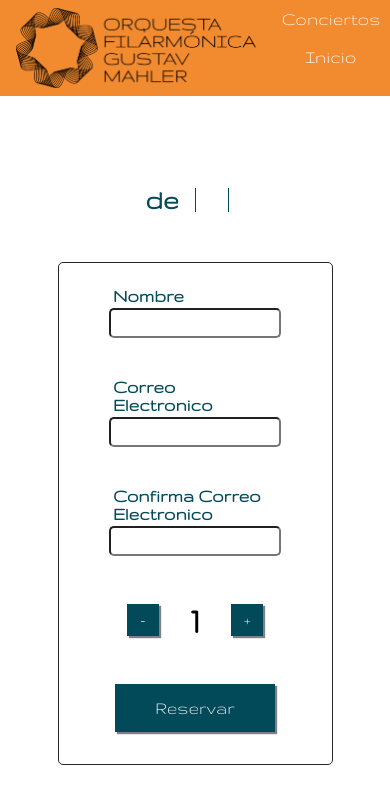
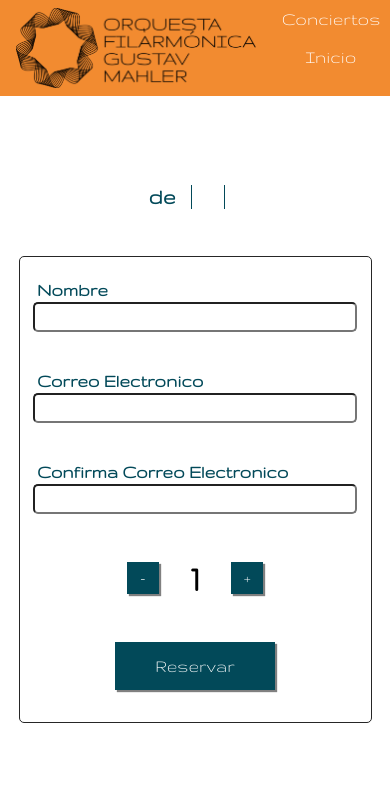
Before and after one commit to AlexinGtz/OFGM-Frontend, a React (Create React App) app: page /tickets/1 in a window 390 px wide. Shown: the top 804 px of the page. Built offline with nearby package versions, Linux system fonts and the light colour scheme; no server answers.

Commit message:
Added reactiveness

```diff
--- a/src/components/Concerts/SingleConcert/SingleConcert.css
+++ b/src/components/Concerts/SingleConcert/SingleConcert.css
@@ -98,6 +98,10 @@
     margin: 1rem 0;
 }
 
+.singleConcertsBigSeparator {
+    height: 15rem;
+}
+
 @media (max-width: 1100px) {
     .singleConcertsTitle {
         font-size: 30px;
@@ -120,6 +124,14 @@
     }
 }
 
-.singleConcertsBigSeparator {
-    height: 15rem;
+@media(max-width: 900px) {
+    .singleConcertsMainDiv {
+        width: 80%;
+    }
 }
+
+@media(max-width: 650px) {
+    .singleConcertsMainDiv {
+        width: 100%;
+    }
+}
--- a/src/components/Concerts/SingleConcert/SingleConcert.tsx
+++ b/src/components/Concerts/SingleConcert/SingleConcert.tsx
@@ -26,15 +26,22 @@ const SingleConcert = (props: SingleConcertProps) => {
         navigate(`/tickets/${props.concert.id}`)
     }
 
+    const reserveButton = (
+        <div className='singleConcertsTicketsButton'>
+                <Button onClick={onTicketClick}>{props.concert.concertType === 'free' ? 'Reservar' : 'Comprar'}</Button>
+        </div>
+    )
+
+    const concertDate = new Date(props.concert.concertDate);
+    const today = new Date();
+
   return (
     <div className='singleConcertsMainDiv'>
         <div className='singleConcertsDate'>
             <h1 className='singleConcertsDateNumberText'>{dayNumber}</h1>
             <h2 className='singleConcertsDateText'>{month}</h2>
             <h2 className='singleConcertsDateText'>{year}</h2>
-            <div className='singleConcertsTicketsButton'>
-                <Button onClick={onTicketClick}>{props.concert.concertType === 'free' ? 'Reservar' : 'Comprar'}</Button>
-            </div>
+            {concertDate >= today && reserveButton}
         </div>
         <Separator height='16rem' />
         <div className='singleConcertsInfo'>
--- a/src/components/HomePage/HomePage.css
+++ b/src/components/HomePage/HomePage.css
@@ -1,5 +1,12 @@
 .homePageInformation {
-    width: 60rem;
+    width: 80%;
+    display: flex;
+    flex-direction: column;
+    align-items: center;
+}
+
+.homePageTitle {
+    margin: 1rem 3rem;
 }
 
 .homePageMainDiv {
@@ -10,6 +17,7 @@
 
 .homePageParagraph {
     text-align: justify;
+    margin: 1rem 1rem;
 }
 
 .homePageConcerts {
@@ -19,3 +27,9 @@
     display: flex;
     flex-direction: column;
 }
+
+@media(max-width: 750px){
+    .homePageConcerts {
+        width: 80%;
+    }
+}
--- a/src/components/HomePage/HomePage.tsx
+++ b/src/components/HomePage/HomePage.tsx
@@ -42,7 +42,7 @@ export const HomePage = () => {
 
   return (
     <div className='homePageMainDiv'>
-      <h1>Orquesta Filarmónica Gustav Mahler</h1>
+      <h1 className='homePageTitle'>Orquesta Filarmónica Gustav Mahler</h1>
       <img src="" alt="" />
       <div className='homePageInformation'>
         <h2>¿Quiénes Somos?</h2>
--- a/src/components/MainPageConcerts/MainPageConcerts.css
+++ b/src/components/MainPageConcerts/MainPageConcerts.css
@@ -1,8 +1,10 @@
 .mainPageConcertsDiv{
     display: flex;
     flex-direction: row;
-    width: 35rem;
-    height: 12rem;
+    width: 60%;
+    height: fit-content;
+    margin: 1rem 0;
+    padding: 1rem 0;
     border: 0.15rem solid #262626;
     border-radius: 8px;
     align-items: center;
@@ -47,6 +49,7 @@
 
 .mainPageConcertsTime{
     text-align: end;
+    align-self: baseline;
 }
 
 .mainPageConcertsLocation{
@@ -68,3 +71,42 @@
     width: 6rem;
     height: 2rem;
 }
+
+@media(max-width: 1200px) {
+    .mainPageConcertsDiv{
+        width: 100%;
+    }
+}
+
+@media(max-width: 900px) {
+    .mainPageConcertsDateInfo{
+        font-size: medium;
+    }
+
+    .mainPageConcertsLocation{
+        font-size: medium;
+    }
+
+    .mainPageConcertsEvent{
+        font-size: large;
+    }
+
+    .mainPageConcertsImage{
+        height: 8rem;
+    }
+}
+
+@media(max-width: 600px){
+    .mainPageConcertsDateInfo{
+        flex-direction: column;
+        text-align: left;
+    }
+
+    .mainPageConcertsTime{
+        margin: 0;
+    }
+
+    .mainPageConcertsEvent{
+        margin-top: 0;
+    }
+}
--- a/src/components/NavigationItems/NavigationItem/NavigationItem.css
+++ b/src/components/NavigationItems/NavigationItem/NavigationItem.css
@@ -19,7 +19,7 @@
   color: #40a4c8;
 }
 
-@media (min-width: 500px) {
+@media (min-width: 900px) {
   .NavigationItem {
     margin: 0 1rem;
     display: flex;
--- a/src/components/NavigationItems/NavigationItems.css
+++ b/src/components/NavigationItems/NavigationItems.css
@@ -9,7 +9,7 @@
     width: 100%;
 }
 
-@media (min-width: 499px){
+@media (min-width: 900px){
     .NavigationItems{
         flex: 1;
         flex-flow: row;
--- a/src/components/Tickets/Tickets.css
+++ b/src/components/Tickets/Tickets.css
@@ -2,6 +2,7 @@
     display: flex;
     flex-direction: column;
     align-items: center;
+    margin-bottom: 5rem;
 }
 
 .ticketsDateInfo {
@@ -24,7 +25,7 @@
     flex-direction: column;
     border: 1px solid #262626;
     border-radius: 5px;
-    width: 70%;
+    width: 50%;
     align-items: center;
     margin-top: 2rem;
 }
@@ -58,7 +59,7 @@
     flex-direction: column;
     align-items: center;
     text-align: left;
-    width: 60%;
+    width: 80%;
 }
 
 .ticketsLabel {
@@ -82,9 +83,38 @@
 .ticketsDateEntry {
     margin: 1rem;
     text-align: center;
+    flex: 1;
 }
 
 .ticketsTitle {
     margin-top: 3rem;
     color: var(--accent-color);
 }
+
+@media(max-width: 1200px) {
+    .ticketsForm {
+        width: 90%;
+    }
+
+    .ticketsData {
+        width: 80%;
+    }
+
+    .ticketsDateEntry{
+        font-size: larger;
+    }
+}
+
+@media(max-width: 500px) {
+    .ticketsForm {
+        width: 90%;
+    }
+
+    .ticketsData {
+        width: 90%;
+    }
+
+    .ticketsDateEntry{
+        font-size: larger;
+    }
+}
```
